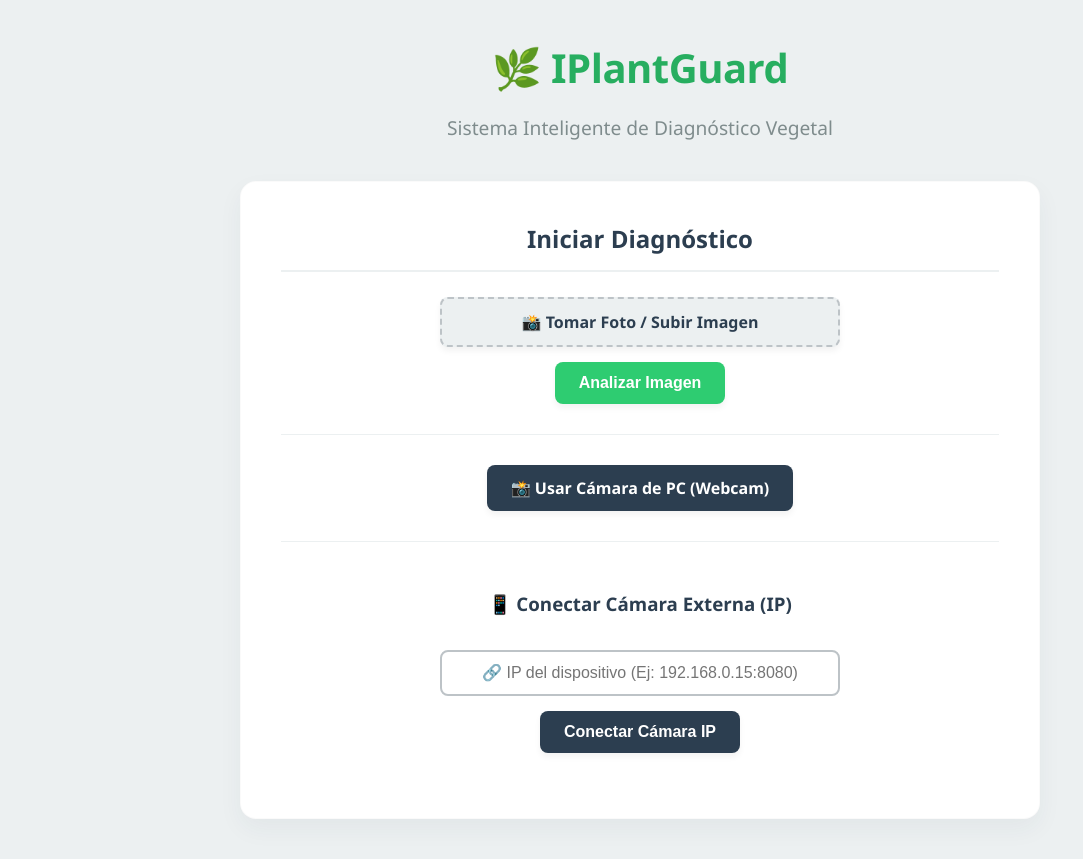
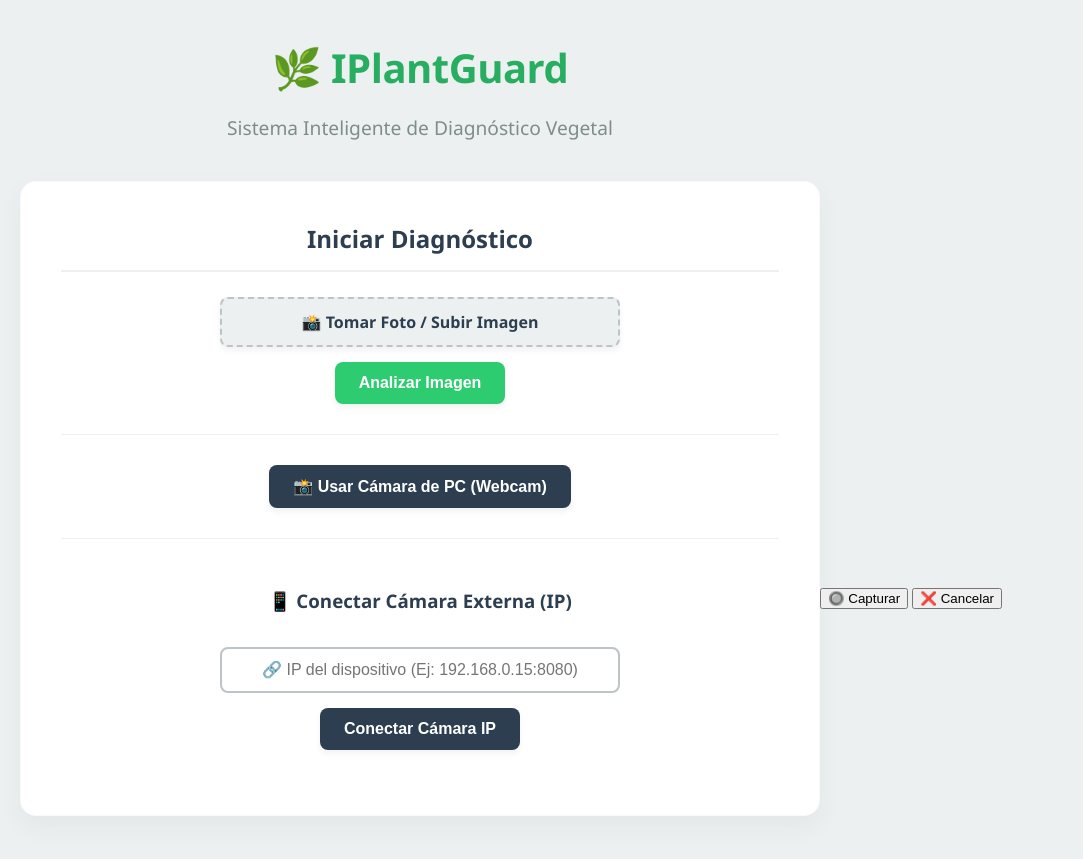
Before and after one commit to mau2cruz/IPlantDuard, a Flask app: page / in a window 1280 px wide. Shown: the top 859 px of the page, without its empty margins (0-1083 px from the left). After the commit the page ends 816 px from the top, so only its background shows below. Run offline with Flask 3, Linux system fonts and the light colour scheme; a map, chart or similar area stays blank.

Commit message:
Add files via upload

```diff
--- a/templates/index.html
+++ b/templates/index.html
@@ -30,9 +30,9 @@
 
             <hr class="solo-pc">
 
-            <!-- CÁMARA PC -->
+            <!-- CÁMARA PC (CLIENT SIDE) -->
             <div class="bloque solo-pc">
-                <a href="/foto_pc" class="btn-secundario">📸 Usar Cámara de PC (Webcam)</a>
+                <button type="button" class="btn-secundario" onclick="iniciarWebcam()">📸 Usar Cámara de PC (Webcam)</button>
             </div>
 
             <hr class="solo-pc">
@@ -46,6 +46,22 @@
         </div>
 
     </div>
+
+    <!-- MODAL CÁMARA -->
+    <div id="modal-camara">
+        <video id="video-webcam" autoplay playsinline></video>
+        <canvas id="canvas-webcam"></canvas>
+        <div class="controles-camara">
+            <button class="btn-camara-accion btn-capturar" onclick="capturarWebcam()">🔘 Capturar</button>
+            <button class="btn-camara-accion btn-cerrar" onclick="cerrarWebcam()">❌ Cancelar</button>
+        </div>
+    </div>
+
+    <!-- Formulario oculto para enviar la foto capturada -->
+    <form id="form-webcam" action="/analizar_archivo" method="POST" enctype="multipart/form-data" style="display:none;">
+        <input type="file" name="archivo" id="input-webcam-file">
+    </form>
+
     <script src="{{ url_for('static', filename='js/script.js') }}"></script>
 </body>
 
```
Also changed, not shown: templates/analizar.html (+18 -2 lines).
